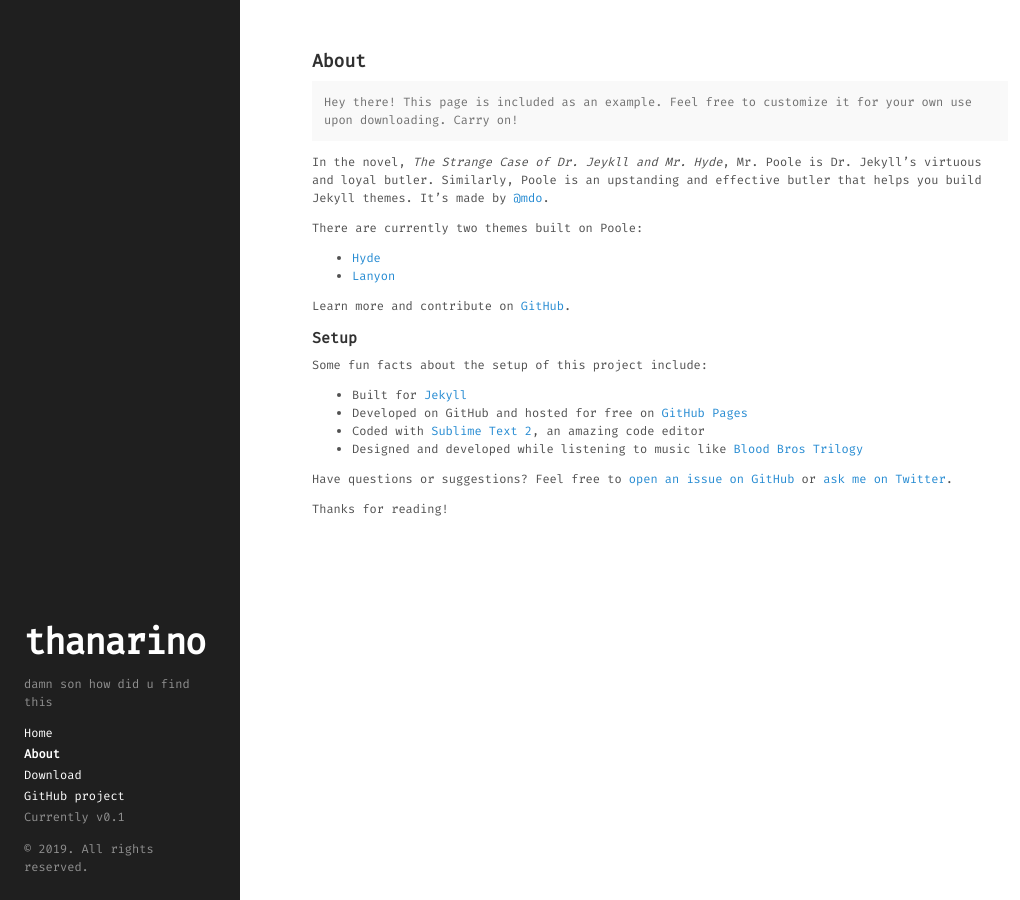
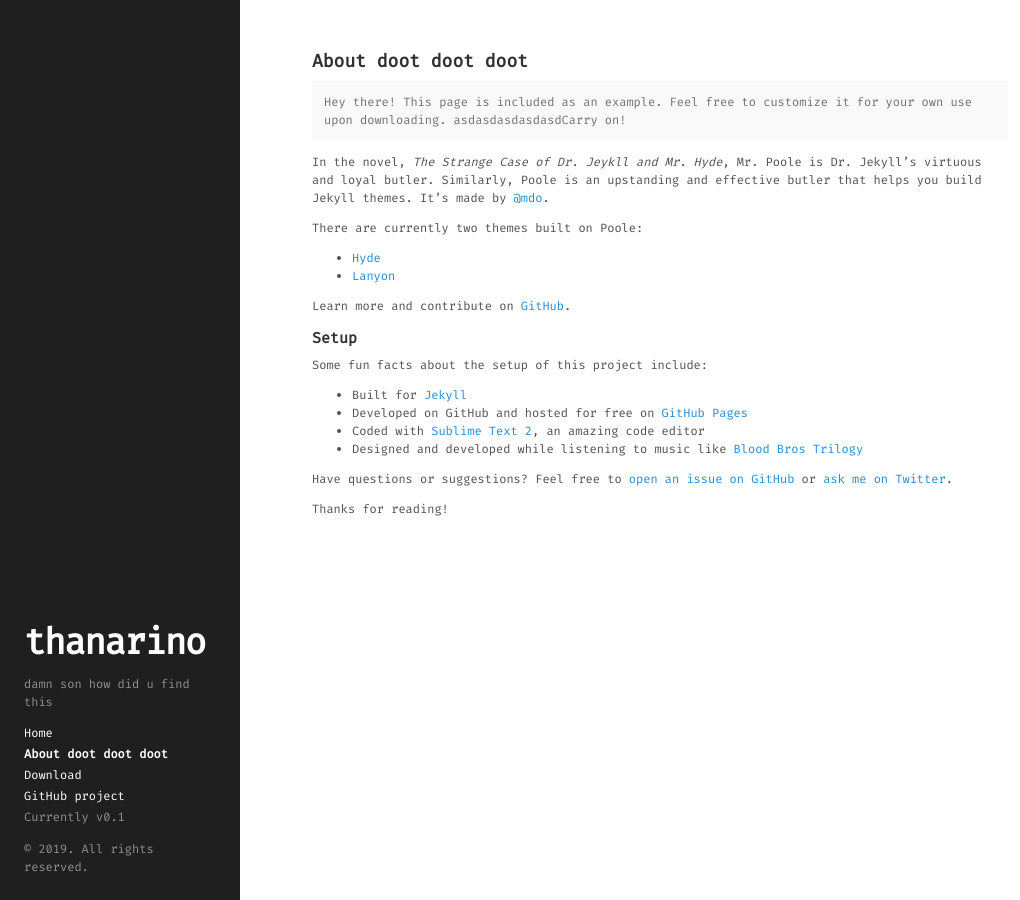
Before and after one commit to thanarino/thanarino, a Jekyll site: the page built from about.md, in a window 1280 px wide. Shown: the whole page, without its empty margins (0-1020 px from the left). Built offline with Jekyll 4.4.1, drawn with Linux system fonts in a browser that asks for light colours.

Commit message:
AAAAAAAA

```diff
--- a/about.md
+++ b/about.md
@@ -1,11 +1,11 @@
 ---
 layout: page
-title: About
+title: About doot doot doot
 url: /thanarino/about/
 ---
 
 <p class="message">
-  Hey there! This page is included as an example. Feel free to customize it for your own use upon downloading. Carry on!
+  Hey there! This page is included as an example. Feel free to customize it for your own use upon downloading. asdasdasdasdasdCarry on!
 </p>
 
 In the novel, *The Strange Case of Dr. Jeykll and Mr. Hyde*, Mr. Poole is Dr. Jekyll's virtuous and loyal butler. Similarly, Poole is an upstanding and effective butler that helps you build Jekyll themes. It's made by [@mdo](https://twitter.com/mdo).
```
